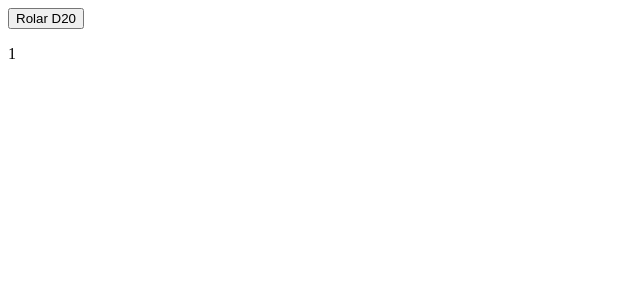
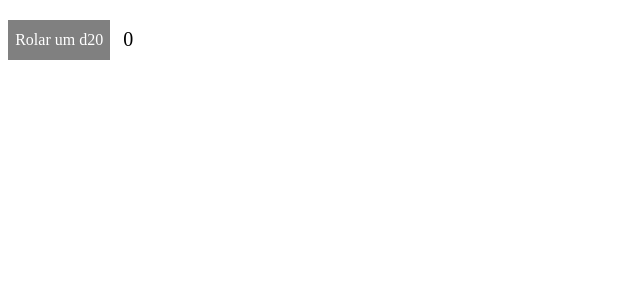
Before and after one commit to GustavoStraub/RollDices, a Next.js app: page / in a window 1280 px wide. Shown: the top 300 px of the page, without its empty margins (0-640 px from the left). Built offline with nearby package versions, Linux system fonts and the light colour scheme.

Commit message:
D20 component

```diff
--- /dev/null
+++ b/src/components/D20.js
@@ -0,0 +1,43 @@
+import React, {useState, useEffect} from 'react'
+import styled from 'styled-components'
+
+export default function D20() {
+
+const [ResultadoD20, setResultadoD20] = useState(0)
+function Rolard20 () {
+  setResultadoD20(Math.floor(Math.random()* 20 + 1));
+}
+const Main = styled.div`
+display: flex;
+justify-content: flex-start;
+align-items: center;
+`
+
+const Butaum = styled.div`
+height: 5vh;
+width: 8vw;
+background: gray;
+display: flex;
+align-items: center;
+justify-content: center;
+  :hover {
+    cursor: pointer;
+    transform: scale(1.1,1.1);
+  }
+`
+const Name = styled.p`
+color: #fff;
+`
+const Result = styled.p`
+font-size: 20px;
+margin-left: 1vw;
+`
+  return (
+    <Main>
+      <Butaum onClick={Rolard20}>
+        <Name>Rolar um d20</Name>
+        </Butaum>
+      <Result>{ResultadoD20}</Result>
+    </Main>
+  )
+}
--- a/src/pages/index.js
+++ b/src/pages/index.js
@@ -1,18 +1,11 @@
 import React, {useState, useEffect} from 'react'
+import D20 from '../components/D20'
 
 export default function index() {
 
-const [ResultadoD20, setResultadoD20] = useState(1)
-
-function Rolard20 () {
-  setResultadoD20(Math.floor(Math.random()* 20 + 1));
- }
-
- console.log(ResultadoD20)
   return (
-    <div>
-      <button onClick={Rolard20}>Rolar D20</button>
-      <p>{ResultadoD20}</p>
+    <div >
+        <D20 />
     </div>
   )
 }
```
Also changed, not shown: package.json (+6 -5 lines).
